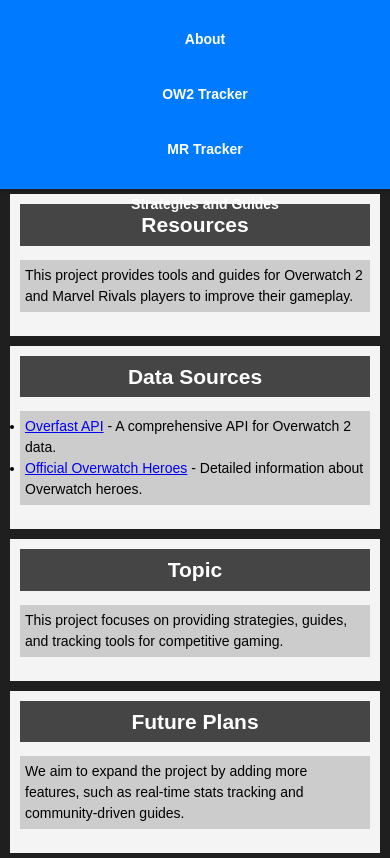
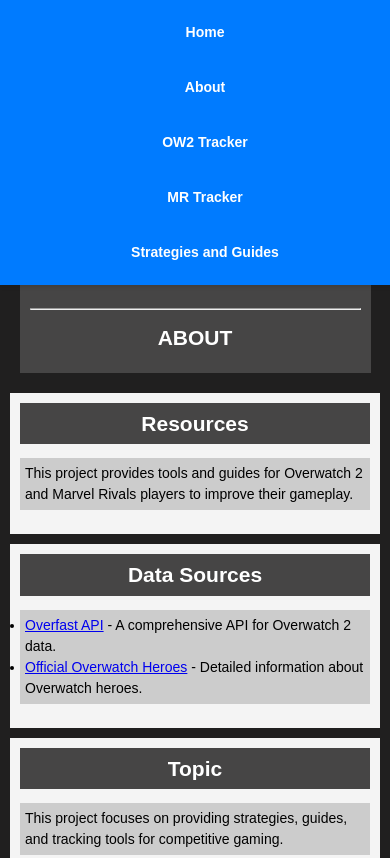
Before and after one commit to ethanlane1234/ethanlane1234, a plain HTML site: page about.html in a window 390 px wide. Shown: the top 858 px of the page. Drawn offline with Linux system fonts and the light colour scheme.

Commit message:
fixed mobile-view titles
html added class=header-content, to header tags
css added class=header-content, corrects vertical spacing in regards to navigation.

-fixed nav height

```diff
--- a/about.html
+++ b/about.html
@@ -24,9 +24,11 @@
         </div>
     </div>
     <header>
-        <h1>ABOUT</h1>
-        <hr>
-        <h2>ABOUT</h2>
+        <div class="header-content">
+            <h1>ABOUT</h1>
+            <hr>
+            <h2>ABOUT</h2>
+        </div>
     </header>
     <section class="main_content">
         <div class="guides">
--- a/style_mobile.css
+++ b/style_mobile.css
@@ -10,6 +10,9 @@
     color: #f4f4f4;
     margin: 5% 10%;
 
+}
+.header-content {
+    padding-top: 60%;
 }
 .main {
     background-color: #007bff;
@@ -100,7 +103,6 @@
     display: flex;
     justify-content: center;
     align-items: center;
-    height: 20%;
 }
 
 .navbar button:hover {
```
Also changed, not shown: guide.html (+5 -3 lines), index.html (+5 -3 lines), mr_tracker.html (+5 -3 lines), ow_tracker.html (+5 -3 lines).
